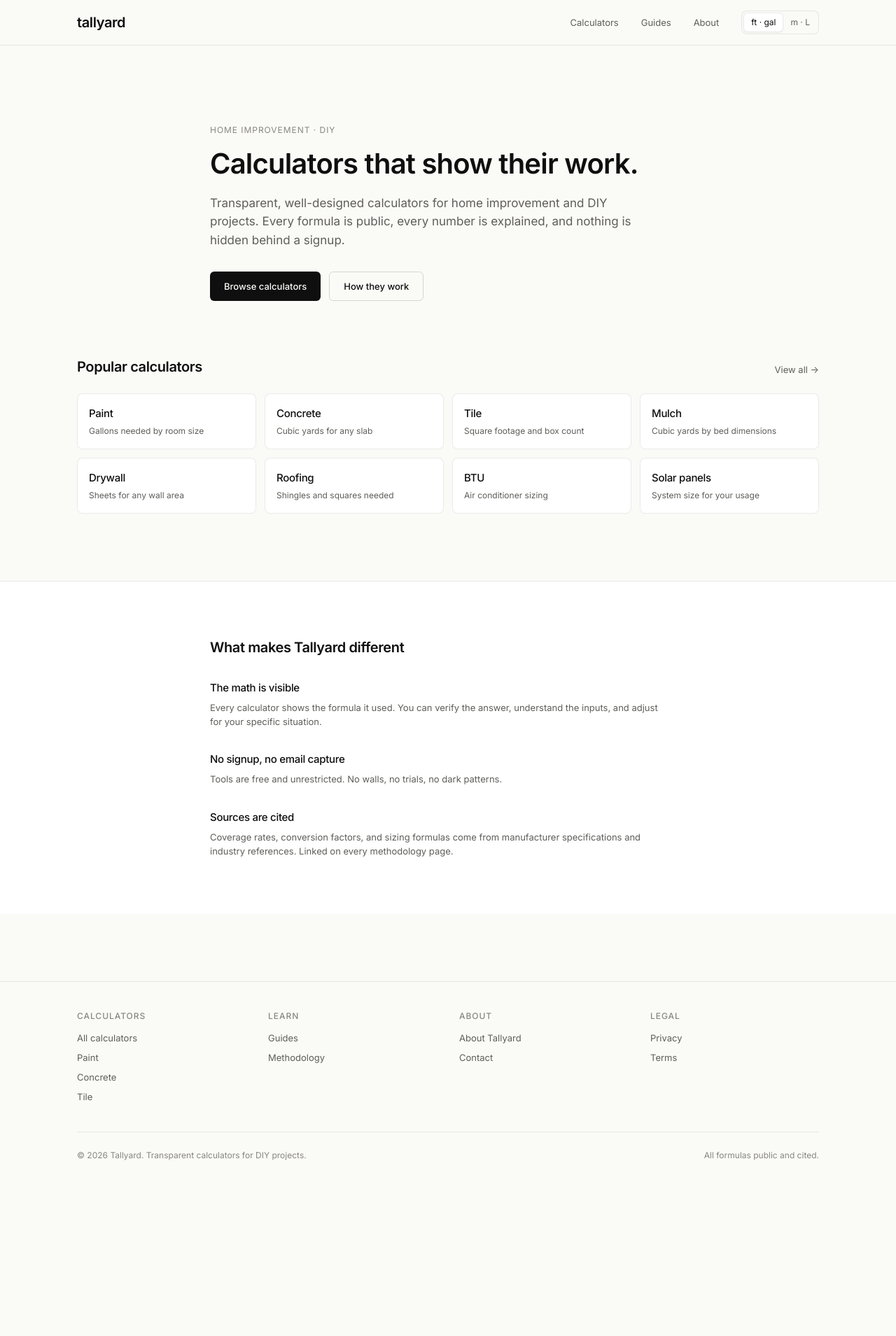
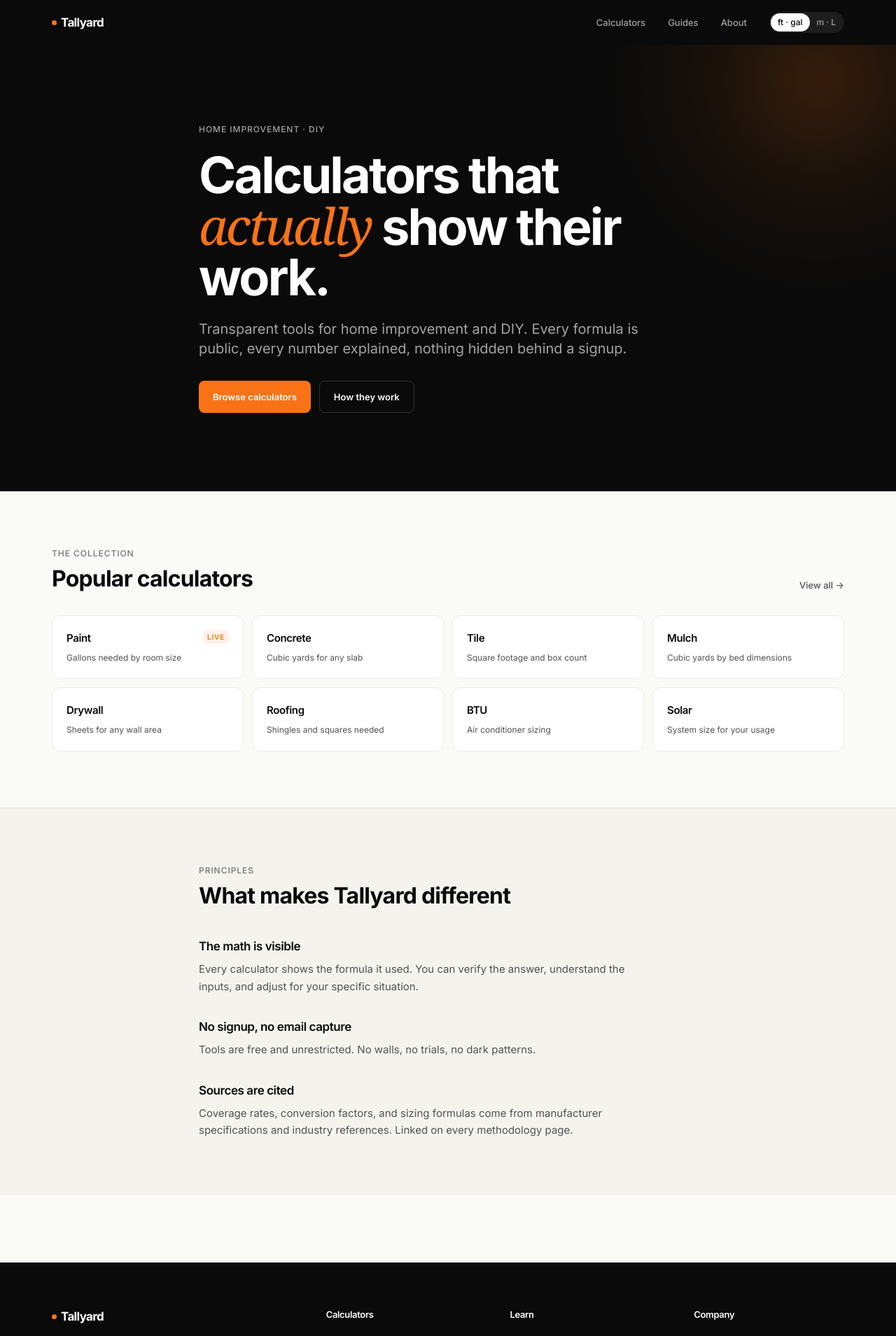
Before and after one commit to ashutoshkhulbe15-hash/tallyard, a Next.js app: page / in a window 1280 px wide. Shown: the top 1909 px of the page at 70% size. Before the commit the page ends 1700 px from the top, so only its background shows below. Built offline with nearby package versions, Linux system fonts and the light colour scheme.

Commit message:
Redesign: D2 visual system — dark hero, orange accent, newsletter footer

```diff
--- a/src/app/globals.css
+++ b/src/app/globals.css
@@ -1,4 +1,4 @@
-@import url("https://fonts.googleapis.com/css2?family=Inter:wght@400;500;600&family=IBM+Plex+Mono:wght@400;500&display=swap");
+@import url("https://fonts.googleapis.com/css2?family=Inter:wght@400;500;600;700&family=IBM+Plex+Mono:wght@400;500&display=swap");
 
 @tailwind base;
 @tailwind components;
@@ -17,7 +17,7 @@
 
   body {
     background-color: #FAFAF7;
-    color: #0F0F0F;
+    color: #0A0A0A;
     font-family: "Inter", ui-sans-serif, system-ui, -apple-system, "Segoe UI", sans-serif;
     font-size: 15px;
     line-height: 1.6;
@@ -25,22 +25,25 @@
   }
 
   h1, h2, h3, h4 {
-    letter-spacing: -0.02em;
-    font-weight: 600;
+    letter-spacing: -0.025em;
+    font-weight: 700;
   }
 
   ::selection {
-    background-color: rgba(232, 116, 44, 0.2);
+    background-color: rgba(249, 115, 22, 0.25);
   }
 
-  /* Focus ring */
+  .dark-section ::selection {
+    background-color: rgba(249, 115, 22, 0.45);
+    color: #fff;
+  }
+
   *:focus-visible {
-    outline: 2px solid #E8742C;
+    outline: 2px solid #F97316;
     outline-offset: 2px;
     border-radius: 4px;
   }
 
-  /* Number inputs: remove spinners for clean look */
   input[type="number"]::-webkit-inner-spin-button,
   input[type="number"]::-webkit-outer-spin-button {
     -webkit-appearance: none;
@@ -53,22 +56,44 @@
 
 @layer components {
   .container-content {
-    max-width: 720px;
+    max-width: 760px;
     margin-left: auto;
     margin-right: auto;
-    padding-left: 20px;
-    padding-right: 20px;
+    padding-left: 24px;
+    padding-right: 24px;
   }
   .container-wide {
-    max-width: 1100px;
+    max-width: 1180px;
     margin-left: auto;
     margin-right: auto;
-    padding-left: 20px;
-    padding-right: 20px;
+    padding-left: 24px;
+    padding-right: 24px;
+  }
+
+  /* Hero glow decoration */
+  .hero-glow {
+    position: relative;
+    overflow: hidden;
+  }
+  .hero-glow::before {
+    content: "";
+    position: absolute;
+    top: -260px;
+    right: -200px;
+    width: 620px;
+    height: 620px;
+    background: radial-gradient(circle, rgba(249,115,22,0.18) 0%, rgba(249,115,22,0.05) 40%, transparent 70%);
+    pointer-events: none;
+    z-index: 0;
+  }
+  .hero-glow > * {
+    position: relative;
+    z-index: 1;
   }
 }
 
 @media print {
   nav, footer { display: none !important; }
   body { background: white; }
+  .dark-section { background: white !important; color: black !important; }
 }
--- a/src/app/page.tsx
+++ b/src/app/page.tsx
@@ -2,95 +2,124 @@
 
 export default function HomePage() {
   const previewCalculators = [
-    { slug: "paint-calculator", name: "Paint", desc: "Gallons needed by room size" },
-    { slug: "concrete-calculator", name: "Concrete", desc: "Cubic yards for any slab" },
-    { slug: "tile-calculator", name: "Tile", desc: "Square footage and box count" },
-    { slug: "mulch-calculator", name: "Mulch", desc: "Cubic yards by bed dimensions" },
-    { slug: "drywall-calculator", name: "Drywall", desc: "Sheets for any wall area" },
-    { slug: "roofing-calculator", name: "Roofing", desc: "Shingles and squares needed" },
-    { slug: "btu-calculator", name: "BTU", desc: "Air conditioner sizing" },
-    { slug: "solar-panel-calculator", name: "Solar panels", desc: "System size for your usage" },
+    { slug: "paint-calculator", name: "Paint", desc: "Gallons needed by room size", live: true },
+    { slug: "calculators", name: "Concrete", desc: "Cubic yards for any slab", live: false },
+    { slug: "calculators", name: "Tile", desc: "Square footage and box count", live: false },
+    { slug: "calculators", name: "Mulch", desc: "Cubic yards by bed dimensions", live: false },
+    { slug: "calculators", name: "Drywall", desc: "Sheets for any wall area", live: false },
+    { slug: "calculators", name: "Roofing", desc: "Shingles and squares needed", live: false },
+    { slug: "calculators", name: "BTU", desc: "Air conditioner sizing", live: false },
+    { slug: "calculators", name: "Solar", desc: "System size for your usage", live: false },
   ];
 
   return (
     <>
-      {/* Hero */}
-      <section className="container-content pt-20 pb-16 md:pt-28 md:pb-20">
-        <p className="text-xs uppercase tracking-wide text-ink-faint mb-4">
+      {/* Dark hero section */}
+      <section className="bg-dark dark-section text-white hero-glow">
+        <div className="container-content py-20 md:py-28">
+          <p className="text-xs uppercase tracking-wide text-dark-ink-muted mb-5 font-medium">
             Home improvement · DIY
           </p>
-        <h1 className="text-3xl md:text-4xl font-semibold tracking-tight mb-5">
-          Calculators that show their work.
+          <h1 className="text-4xl md:text-6xl font-bold tracking-tighter leading-none mb-6 max-w-4xl">
+            Calculators that{" "}
+            <span className="font-serif italic font-medium text-accent">
+              actually
+            </span>{" "}
+            show their work.
           </h1>
-        <p className="text-lg text-ink-muted max-w-prose">
-          Transparent, well-designed calculators for home improvement and DIY projects.
-          Every formula is public, every number is explained, and nothing is hidden behind a signup.
+          <p className="text-lg md:text-xl text-dark-ink-muted max-w-2xl leading-relaxed mb-8">
+            Transparent tools for home improvement and DIY. Every formula is
+            public, every number explained, nothing hidden behind a signup.
           </p>
-        <div className="mt-8 flex flex-wrap gap-3">
+          <div className="flex flex-wrap gap-3">
             <Link
               href="/calculators"
-            className="inline-flex items-center px-5 py-2.5 text-sm font-medium bg-ink text-bg rounded hover:bg-ink/90 transition-colors"
+              className="inline-flex items-center px-5 py-3 text-sm font-semibold bg-accent hover:bg-accent-hover text-white rounded-md transition-colors"
             >
               Browse calculators
             </Link>
             <Link
               href="/methodology"
-            className="inline-flex items-center px-5 py-2.5 text-sm font-medium text-ink border border-line-strong rounded hover:border-ink transition-colors"
+              className="inline-flex items-center px-5 py-3 text-sm font-semibold text-white border border-white/15 hover:border-white/40 rounded-md transition-colors"
             >
               How they work
             </Link>
           </div>
+        </div>
       </section>
 
-      {/* Calculator grid preview */}
-      <section className="container-wide pb-24">
-        <div className="flex items-end justify-between mb-6">
-          <h2 className="text-xl font-semibold tracking-tight">
+      {/* Calculator grid on light surface */}
+      <section className="container-wide py-20">
+        <div className="flex items-end justify-between mb-8">
+          <div>
+            <p className="text-xs uppercase tracking-wide text-ink-faint mb-2 font-medium">
+              The collection
+            </p>
+            <h2 className="text-2xl md:text-3xl font-bold tracking-tight">
               Popular calculators
             </h2>
-          <Link href="/calculators" className="text-sm text-ink-muted hover:text-ink transition-colors">
+          </div>
+          <Link
+            href="/calculators"
+            className="text-sm text-ink-muted hover:text-ink transition-colors font-medium hidden sm:inline"
+          >
             View all →
           </Link>
         </div>
         <div className="grid grid-cols-2 md:grid-cols-4 gap-3">
           {previewCalculators.map((c) => (
             <Link
-              key={c.slug}
+              key={`${c.slug}-${c.name}`}
               href={`/${c.slug}`}
-              className="block p-4 bg-surface border border-line rounded-md hover:border-line-strong hover:-translate-y-0.5 transition-all"
+              className="block p-5 bg-surface border border-line rounded-lg hover:border-line-strong hover:-translate-y-0.5 transition-all group"
             >
-              <h3 className="text-base font-medium mb-1">{c.name}</h3>
-              <p className="text-xs text-ink-muted">{c.desc}</p>
+              <div className="flex items-start justify-between mb-1.5">
+                <h3 className="text-base font-semibold">{c.name}</h3>
+                {c.live && (
+                  <span className="text-[10px] uppercase tracking-wide text-accent font-semibold px-1.5 py-0.5 bg-accent-soft rounded">
+                    Live
+                  </span>
+                )}
+              </div>
+              <p className="text-xs text-ink-muted leading-relaxed">{c.desc}</p>
             </Link>
           ))}
         </div>
       </section>
 
-      {/* Principles */}
-      <section className="border-t border-line bg-surface">
+      {/* Principles section */}
+      <section className="bg-surface-alt border-t border-line">
         <div className="container-content py-20">
-          <h2 className="text-xl font-semibold tracking-tight mb-8">
+          <p className="text-xs uppercase tracking-wide text-ink-faint mb-2 font-medium">
+            Principles
+          </p>
+          <h2 className="text-2xl md:text-3xl font-bold tracking-tight mb-10">
             What makes Tallyard different
           </h2>
           <div className="space-y-8">
             <div>
-              <h3 className="text-base font-medium mb-1.5">The math is visible</h3>
-              <p className="text-sm text-ink-muted max-w-prose">
-                Every calculator shows the formula it used. You can verify the answer,
-                understand the inputs, and adjust for your specific situation.
+              <h3 className="text-lg font-semibold mb-2">The math is visible</h3>
+              <p className="text-base text-ink-muted max-w-prose leading-relaxed">
+                Every calculator shows the formula it used. You can verify the
+                answer, understand the inputs, and adjust for your specific
+                situation.
               </p>
             </div>
             <div>
-              <h3 className="text-base font-medium mb-1.5">No signup, no email capture</h3>
-              <p className="text-sm text-ink-muted max-w-prose">
-                Tools are free and unrestricted. No walls, no trials, no dark patterns.
+              <h3 className="text-lg font-semibold mb-2">
+                No signup, no email capture
+              </h3>
+              <p className="text-base text-ink-muted max-w-prose leading-relaxed">
+                Tools are free and unrestricted. No walls, no trials, no dark
+                patterns.
               </p>
             </div>
             <div>
-              <h3 className="text-base font-medium mb-1.5">Sources are cited</h3>
-              <p className="text-sm text-ink-muted max-w-prose">
-                Coverage rates, conversion factors, and sizing formulas come from manufacturer
-                specifications and industry references. Linked on every methodology page.
+              <h3 className="text-lg font-semibold mb-2">Sources are cited</h3>
+              <p className="text-base text-ink-muted max-w-prose leading-relaxed">
+                Coverage rates, conversion factors, and sizing formulas come
+                from manufacturer specifications and industry references.
+                Linked on every methodology page.
               </p>
             </div>
           </div>
--- a/src/components/Footer.tsx
+++ b/src/components/Footer.tsx
@@ -2,54 +2,87 @@
 
 export function Footer() {
   return (
-    <footer className="border-t border-line mt-24">
-      <div className="container-wide py-10">
-        <div className="grid grid-cols-2 md:grid-cols-4 gap-8 mb-10">
+    <footer className="bg-dark dark-section text-dark-ink-muted mt-24">
+      <div className="container-wide pt-16 pb-8">
+        <div className="grid grid-cols-1 md:grid-cols-[1.6fr_1fr_1fr_1fr] gap-10 md:gap-12 pb-10 border-b border-line-dark">
+          {/* Brand column with newsletter */}
           <div>
-            <h3 className="text-xs uppercase tracking-wide text-ink-faint mb-3 font-medium">
-              Calculators
-            </h3>
-            <ul className="space-y-2 text-sm text-ink-muted">
-              <li><Link href="/calculators" className="hover:text-ink transition-colors">All calculators</Link></li>
-              <li><Link href="/paint-calculator" className="hover:text-ink transition-colors">Paint</Link></li>
-              <li><Link href="/concrete-calculator" className="hover:text-ink transition-colors">Concrete</Link></li>
-              <li><Link href="/tile-calculator" className="hover:text-ink transition-colors">Tile</Link></li>
+            <Link
+              href="/"
+              className="inline-flex items-center gap-1 text-lg font-bold tracking-tighter text-white mb-3"
+              aria-label="Tallyard home"
+            >
+              <span
+                className="w-[7px] h-[7px] rounded-full bg-accent mr-0.5"
+                aria-hidden="true"
+              />
+              Tallyard
+            </Link>
+            <p className="text-sm text-dark-ink-muted leading-relaxed max-w-xs mb-5">
+              Honest calculators for home improvement. One new tool every week
+              — get them in your inbox.
+            </p>
+            <form
+              action="/contact"
+              method="get"
+              className="flex gap-2 max-w-sm"
+              aria-label="Newsletter signup (redirects to contact page)"
+            >
+              <input
+                type="email"
+                name="email"
+                placeholder="your@email.com"
+                aria-label="Email address"
+                className="flex-1 px-3 py-2.5 bg-white/[0.06] border border-white/10 rounded-md text-sm text-white placeholder:text-dark-ink-faint focus:outline-none focus:border-accent transition-colors"
+                style={{ backgroundColor: "rgba(255,255,255,0.06)" }}
+              />
+              <button
+                type="submit"
+                className="px-4 py-2.5 bg-accent hover:bg-accent-hover text-white rounded-md text-sm font-semibold transition-colors whitespace-nowrap"
+              >
+                Subscribe
+              </button>
+            </form>
+          </div>
+
+          {/* Calculators column */}
+          <div>
+            <h3 className="text-sm font-semibold text-white mb-4">Calculators</h3>
+            <ul className="space-y-2.5">
+              <li><Link href="/paint-calculator" className="text-sm text-dark-ink-muted hover:text-white transition-colors">Paint</Link></li>
+              <li><Link href="/calculators" className="text-sm text-dark-ink-muted hover:text-white transition-colors">Concrete</Link></li>
+              <li><Link href="/calculators" className="text-sm text-dark-ink-muted hover:text-white transition-colors">Tile</Link></li>
+              <li><Link href="/calculators" className="text-sm text-dark-ink-muted hover:text-white transition-colors">All tools →</Link></li>
             </ul>
           </div>
+
+          {/* Learn column */}
           <div>
-            <h3 className="text-xs uppercase tracking-wide text-ink-faint mb-3 font-medium">
-              Learn
-            </h3>
-            <ul className="space-y-2 text-sm text-ink-muted">
-              <li><Link href="/guides" className="hover:text-ink transition-colors">Guides</Link></li>
-              <li><Link href="/methodology" className="hover:text-ink transition-colors">Methodology</Link></li>
+            <h3 className="text-sm font-semibold text-white mb-4">Learn</h3>
+            <ul className="space-y-2.5">
+              <li><Link href="/guides" className="text-sm text-dark-ink-muted hover:text-white transition-colors">Guides</Link></li>
+              <li><Link href="/methodology" className="text-sm text-dark-ink-muted hover:text-white transition-colors">Methodology</Link></li>
+              <li><Link href="/about" className="text-sm text-dark-ink-muted hover:text-white transition-colors">About</Link></li>
             </ul>
           </div>
+
+          {/* Company column */}
           <div>
-            <h3 className="text-xs uppercase tracking-wide text-ink-faint mb-3 font-medium">
-              About
-            </h3>
-            <ul className="space-y-2 text-sm text-ink-muted">
-              <li><Link href="/about" className="hover:text-ink transition-colors">About Tallyard</Link></li>
-              <li><Link href="/contact" className="hover:text-ink transition-colors">Contact</Link></li>
-            </ul>
-          </div>
-          <div>
-            <h3 className="text-xs uppercase tracking-wide text-ink-faint mb-3 font-medium">
-              Legal
-            </h3>
-            <ul className="space-y-2 text-sm text-ink-muted">
-              <li><Link href="/privacy" className="hover:text-ink transition-colors">Privacy</Link></li>
-              <li><Link href="/terms" className="hover:text-ink transition-colors">Terms</Link></li>
+            <h3 className="text-sm font-semibold text-white mb-4">Company</h3>
+            <ul className="space-y-2.5">
+              <li><Link href="/contact" className="text-sm text-dark-ink-muted hover:text-white transition-colors">Contact</Link></li>
+              <li><Link href="/privacy" className="text-sm text-dark-ink-muted hover:text-white transition-colors">Privacy</Link></li>
+              <li><Link href="/terms" className="text-sm text-dark-ink-muted hover:text-white transition-colors">Terms</Link></li>
             </ul>
           </div>
         </div>
-        <div className="pt-6 border-t border-line flex flex-col md:flex-row justify-between items-start md:items-center gap-3">
-          <p className="text-xs text-ink-faint">
-            © {new Date().getFullYear()} Tallyard. Transparent calculators for DIY projects.
+
+        <div className="pt-6 flex flex-col sm:flex-row justify-between items-start sm:items-center gap-2">
+          <p className="text-xs text-dark-ink-faint">
+            © {new Date().getFullYear()} Tallyard · All formulas public and cited
           </p>
-          <p className="text-xs text-ink-faint">
-            All formulas public and cited.
+          <p className="text-xs text-dark-ink-faint">
+            Built with care
           </p>
         </div>
       </div>
--- a/src/components/Header.tsx
+++ b/src/components/Header.tsx
@@ -3,30 +3,34 @@
 
 export function Header() {
   return (
-    <header className="border-b border-line">
+    <header className="bg-dark dark-section">
       <div className="container-wide flex items-center justify-between h-16 gap-4">
         <Link
           href="/"
-          className="text-xl font-semibold tracking-tight text-ink hover:text-accent transition-colors shrink-0"
+          className="flex items-center gap-1 text-lg font-bold tracking-tighter text-white hover:opacity-80 transition-opacity shrink-0"
           aria-label="Tallyard home"
         >
-          tallyard
+          <span
+            className="w-[7px] h-[7px] rounded-full bg-accent mr-0.5"
+            aria-hidden="true"
+          />
+          Tallyard
         </Link>
         <div className="flex items-center gap-5 md:gap-8">
           <nav aria-label="Primary" className="hidden sm:block">
-            <ul className="flex items-center gap-5 md:gap-8 text-sm text-ink-muted">
+            <ul className="flex items-center gap-6 md:gap-8 text-sm text-dark-ink-muted font-medium">
               <li>
-                <Link href="/calculators" className="hover:text-ink transition-colors">
+                <Link href="/calculators" className="hover:text-white transition-colors">
                   Calculators
                 </Link>
               </li>
               <li>
-                <Link href="/guides" className="hover:text-ink transition-colors">
+                <Link href="/guides" className="hover:text-white transition-colors">
                   Guides
                 </Link>
               </li>
               <li>
-                <Link href="/about" className="hover:text-ink transition-colors">
+                <Link href="/about" className="hover:text-white transition-colors">
                   About
                 </Link>
               </li>
--- a/src/components/UnitToggle.tsx
+++ b/src/components/UnitToggle.tsx
@@ -7,18 +7,19 @@
 
   return (
     <div
-      className="inline-flex items-center bg-bg border border-line rounded-md p-0.5 text-xs"
+      className="inline-flex items-center bg-white/8 rounded-full p-0.5 text-xs"
       role="group"
       aria-label="Unit system"
+      style={{ backgroundColor: "rgba(255,255,255,0.08)" }}
     >
       <button
         type="button"
         onClick={() => setUnits("imperial")}
         aria-pressed={units === "imperial"}
-        className={`px-2.5 py-1 rounded transition-colors ${
+        className={`px-2.5 py-1 rounded-full transition-colors font-medium ${
           units === "imperial"
-            ? "bg-surface text-ink shadow-sm border border-line"
-            : "text-ink-muted hover:text-ink"
+            ? "bg-white text-dark"
+            : "text-dark-ink-muted hover:text-white"
         }`}
       >
         ft · gal
@@ -27,10 +28,10 @@
         type="button"
         onClick={() => setUnits("metric")}
         aria-pressed={units === "metric"}
-        className={`px-2.5 py-1 rounded transition-colors ${
+        className={`px-2.5 py-1 rounded-full transition-colors font-medium ${
           units === "metric"
-            ? "bg-surface text-ink shadow-sm border border-line"
-            : "text-ink-muted hover:text-ink"
+            ? "bg-white text-dark"
+            : "text-dark-ink-muted hover:text-white"
         }`}
       >
         m · L
--- a/tailwind.config.js
+++ b/tailwind.config.js
@@ -8,24 +8,39 @@
       colors: {
         bg: "#FAFAF7",
         surface: "#FFFFFF",
+        "surface-alt": "#F5F3EE",
         ink: {
-          DEFAULT: "#0F0F0F",
-          muted: "#5F5E5A",
-          faint: "#888780",
+          DEFAULT: "#0A0A0A",
+          muted: "#525252",
+          faint: "#737373",
+        },
+        dark: {
+          DEFAULT: "#0A0A0A",
+          soft: "#1A1A1A",
+        },
+        "dark-ink": {
+          DEFAULT: "#FFFFFF",
+          muted: "#A3A3A3",
+          faint: "#737373",
         },
         line: {
           DEFAULT: "rgba(0,0,0,0.08)",
           strong: "rgba(0,0,0,0.15)",
+          dark: "rgba(255,255,255,0.08)",
+          "dark-strong": "rgba(255,255,255,0.12)",
         },
         accent: {
-          DEFAULT: "#E8742C",
-          soft: "rgba(232,116,44,0.08)",
-          border: "rgba(232,116,44,0.3)",
+          DEFAULT: "#F97316",
+          hover: "#EA580C",
+          soft: "rgba(249,115,22,0.1)",
+          border: "rgba(249,115,22,0.3)",
+          light: "#FB923C",
         },
       },
       fontFamily: {
         sans: ["Inter", "ui-sans-serif", "system-ui", "-apple-system", "Segoe UI", "sans-serif"],
         mono: ["IBM Plex Mono", "ui-monospace", "SFMono-Regular", "Menlo", "monospace"],
+        serif: ["Cambria", "Georgia", "Times New Roman", "serif"],
       },
       fontSize: {
         "xs": ["12px", { lineHeight: "1.5" }],
@@ -35,10 +50,13 @@
         "xl": ["20px", { lineHeight: "1.4" }],
         "2xl": ["24px", { lineHeight: "1.3" }],
         "3xl": ["32px", { lineHeight: "1.2" }],
-        "4xl": ["40px", { lineHeight: "1.15" }],
+        "4xl": ["40px", { lineHeight: "1.1" }],
+        "5xl": ["56px", { lineHeight: "1.05" }],
+        "6xl": ["72px", { lineHeight: "1" }],
       },
       letterSpacing: {
-        tight: "-0.02em",
+        tighter: "-0.04em",
+        tight: "-0.025em",
         wide: "0.08em",
       },
       borderRadius: {
@@ -46,11 +64,16 @@
         DEFAULT: "6px",
         md: "8px",
         lg: "12px",
+        xl: "16px",
       },
       maxWidth: {
         prose: "640px",
-        content: "720px",
-        wide: "1100px",
+        content: "760px",
+        wide: "1180px",
+      },
+      boxShadow: {
+        soft: "0 1px 3px rgba(0,0,0,0.04)",
+        card: "0 4px 24px rgba(0,0,0,0.06)",
       },
     },
   },
```
Also changed, not shown: src/components/Calculator.tsx (+26 -28 lines), src/components/CalculatorPage.tsx (+81 -35 lines). Lines whose indentation alone changed are shown as unchanged.
